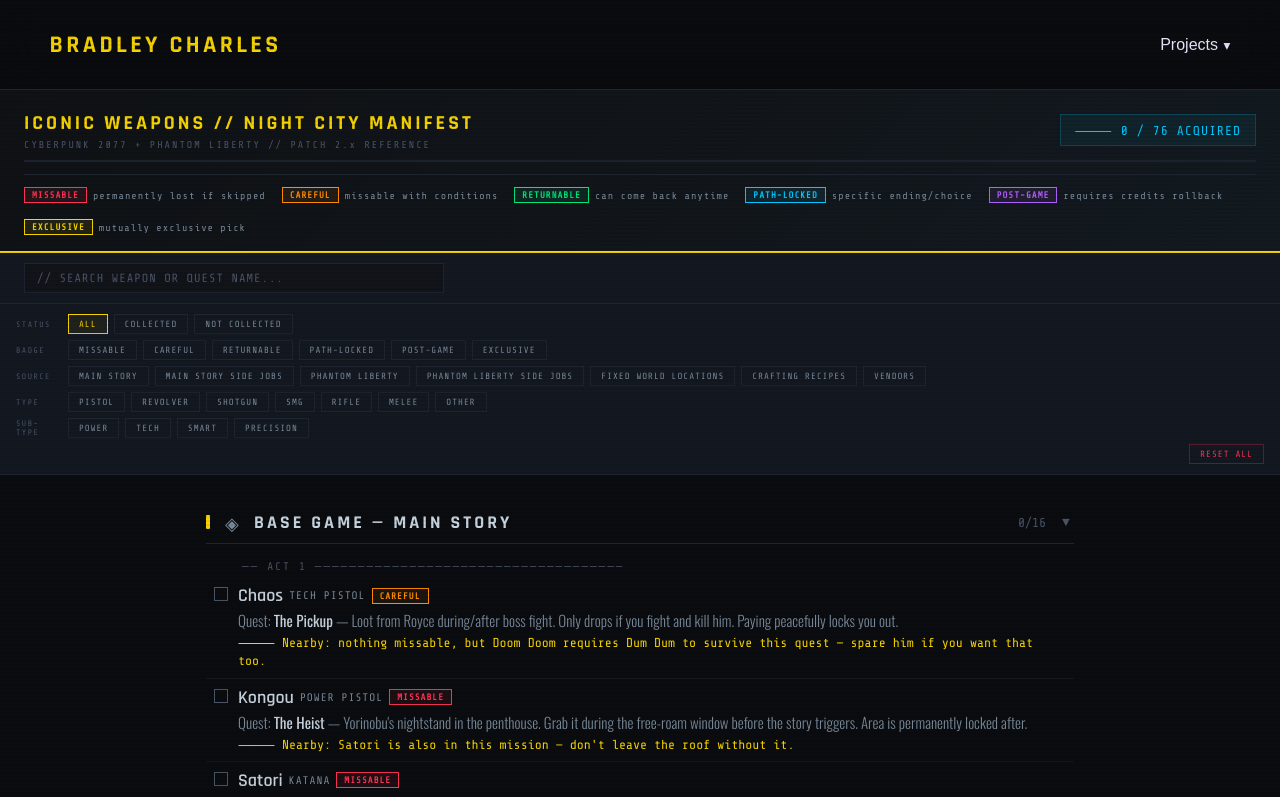
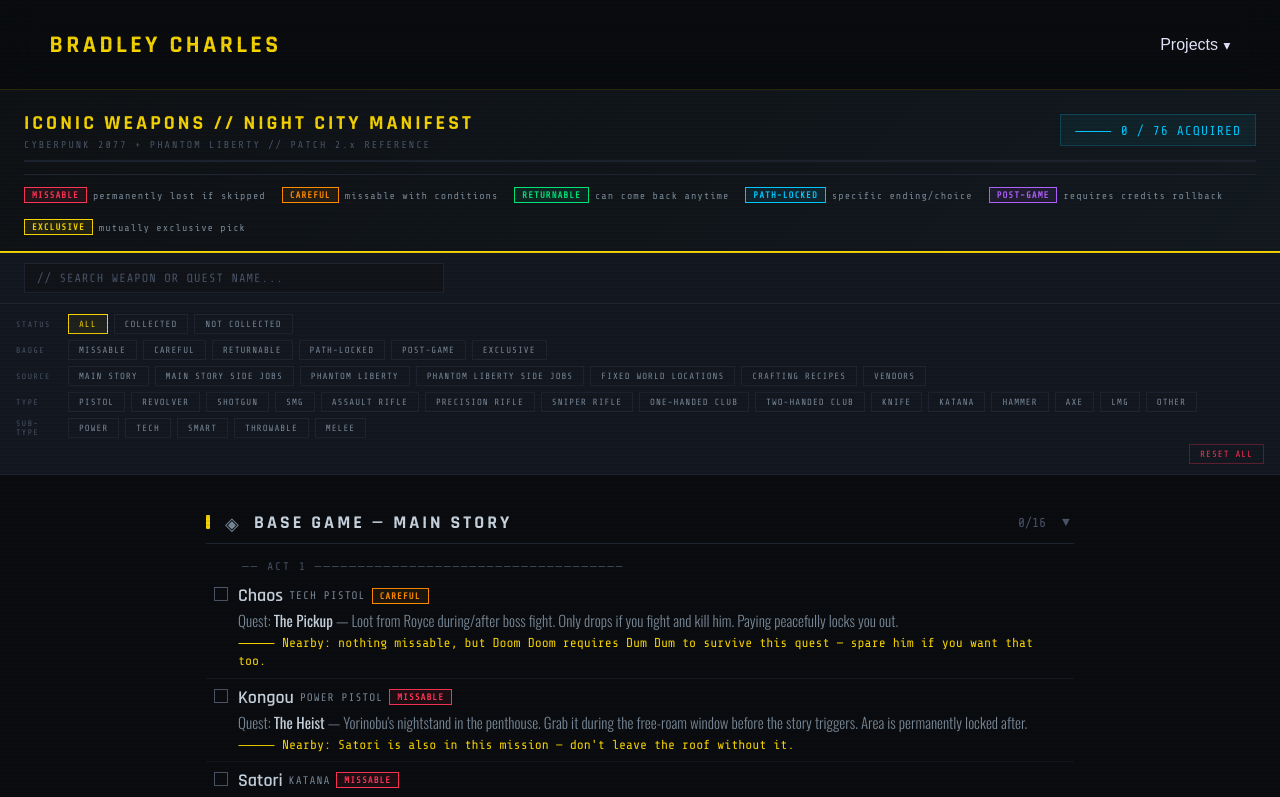
Before and after one commit to BradleyCharles/ProjectBradley, a Next.js app: page /cp2077 in a window 1280 px wide. Shown: the top 797 px of the page. Built offline with nearby package versions, Linux system fonts and the light colour scheme.

Commit message:
Enhance weapon filters by adding new types and subtypes in Cp2077 page

```diff
--- a/src/app/cp2077/page.tsx
+++ b/src/app/cp2077/page.tsx
@@ -21,8 +21,13 @@
   | "dlc-main"  | "dlc-side"
   | "world" | "craft" | "vendor"
   | null;
-type WeaponTypeFilter = "pistol" | "revolver" | "shotgun" | "smg" | "rifle" | "melee" | "other" | null;
-type WeaponSubTypeFilter = "power" | "tech" | "smart" | "precision" | null;
+type WeaponTypeFilter =
+  | "pistol" | "revolver" | "shotgun" | "smg"
+  | "assault-rifle" | "precision-rifle" | "sniper-rifle" | "lmg"
+  | "one-handed-club" | "two-handed-club" | "knife" | "katana" | "hammer" | "axe"
+  | "other"
+  | null;
+type WeaponSubTypeFilter = "power" | "tech" | "smart" | "throwable" | "melee" | null;
 
 interface WeaponItem {
   id: string;
@@ -1139,16 +1144,22 @@
     if (weaponTypeFilter !== null) {
       const t = item.type.toUpperCase();
       switch (weaponTypeFilter) {
-        case "pistol":   if (!t.includes("PISTOL"))   return false; break;
-        case "revolver": if (!t.includes("REVOLVER")) return false; break;
-        case "shotgun":  if (!t.includes("SHOTGUN"))  return false; break;
-        case "smg":      if (!t.includes("SMG"))      return false; break;
-        case "rifle":    if (!t.includes("RIFLE"))    return false; break;
-        case "melee":
-          if (!["KATANA","CLUB","KNIFE","HAMMER","AXE"].some((k) => t.includes(k))) return false;
-          break;
+        case "pistol":          if (!t.includes("PISTOL"))          return false; break;
+        case "revolver":        if (!t.includes("REVOLVER"))        return false; break;
+        case "shotgun":         if (!t.includes("SHOTGUN"))         return false; break;
+        case "smg":             if (!t.includes("SMG"))             return false; break;
+        case "assault-rifle":   if (!t.includes("ASSAULT RIFLE") && !t.includes(" AR")) return false; break;
+        case "precision-rifle": if (!t.includes("PRECISION"))       return false; break;
+        case "sniper-rifle":    if (!t.includes("SNIPER"))          return false; break;
+        case "one-handed-club": if (!t.includes("ONE-HANDED CLUB")) return false; break;
+        case "two-handed-club": if (!t.includes("TWO-HANDED CLUB")) return false; break;
+        case "knife":           if (!t.includes("KNIFE"))           return false; break;
+        case "katana":          if (!t.includes("KATANA"))          return false; break;
+        case "hammer":          if (!t.includes("HAMMER"))          return false; break;
+        case "axe":             if (!t.includes("AXE"))             return false; break;
+        case "lmg":             if (!t.includes("LMG"))             return false; break;
         case "other":
-          if (["PISTOL","REVOLVER","SHOTGUN","SMG","RIFLE","KATANA","CLUB","KNIFE","HAMMER","AXE"].some((k) => t.includes(k))) return false;
+          if (["PISTOL","REVOLVER","SHOTGUN","SMG","RIFLE","LMG","KATANA","CLUB","KNIFE","HAMMER","AXE"].some((k) => t.includes(k))) return false;
           break;
       }
     }
@@ -1159,7 +1170,10 @@
         case "power":     if (!t.includes("POWER"))     return false; break;
         case "tech":      if (!t.includes("TECH"))      return false; break;
         case "smart":     if (!t.includes("SMART"))     return false; break;
-        case "precision": if (!t.includes("PRECISION")) return false; break;
+        case "throwable": if (!t.includes("THROWABLE")) return false; break;
+        case "melee":
+          if (!["KATANA","CLUB","KNIFE","HAMMER","AXE"].some((k) => t.includes(k))) return false;
+          break;
       }
     }
 
@@ -1283,13 +1297,21 @@
           <span className={styles.filterGroupLabel}>TYPE</span>
           {(
             [
-              { key: "pistol",   label: "PISTOL" },
-              { key: "revolver", label: "REVOLVER" },
-              { key: "shotgun",  label: "SHOTGUN" },
-              { key: "smg",      label: "SMG" },
-              { key: "rifle",    label: "RIFLE" },
-              { key: "melee",    label: "MELEE" },
-              { key: "other",    label: "OTHER" },
+              { key: "pistol",          label: "PISTOL" },
+              { key: "revolver",        label: "REVOLVER" },
+              { key: "shotgun",         label: "SHOTGUN" },
+              { key: "smg",             label: "SMG" },
+              { key: "assault-rifle",   label: "ASSAULT RIFLE" },
+              { key: "precision-rifle", label: "PRECISION RIFLE" },
+              { key: "sniper-rifle",    label: "SNIPER RIFLE" },
+              { key: "one-handed-club", label: "ONE-HANDED CLUB" },
+              { key: "two-handed-club", label: "TWO-HANDED CLUB" },
+              { key: "knife",           label: "KNIFE" },
+              { key: "katana",          label: "KATANA" },
+              { key: "hammer",          label: "HAMMER" },
+              { key: "axe",             label: "AXE" },
+              { key: "lmg",             label: "LMG" },
+              { key: "other",           label: "OTHER" },
             ] as { key: WeaponTypeFilter; label: string }[]
           ).map(({ key, label }) => (
             <button
@@ -1308,7 +1330,8 @@
               { key: "power",     label: "POWER" },
               { key: "tech",      label: "TECH" },
               { key: "smart",     label: "SMART" },
-              { key: "precision", label: "PRECISION" },
+              { key: "throwable", label: "THROWABLE" },
+              { key: "melee",     label: "MELEE" },
             ] as { key: WeaponSubTypeFilter; label: string }[]
           ).map(({ key, label }) => (
             <button
```
